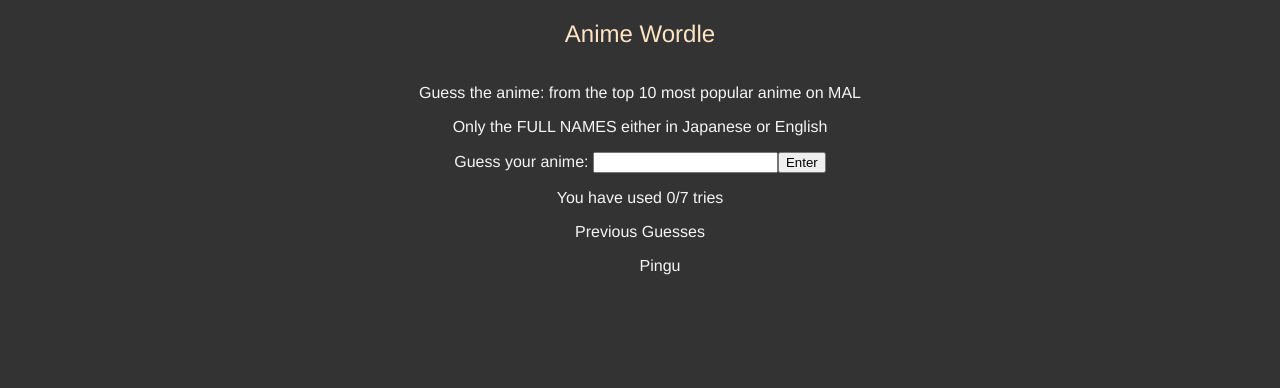
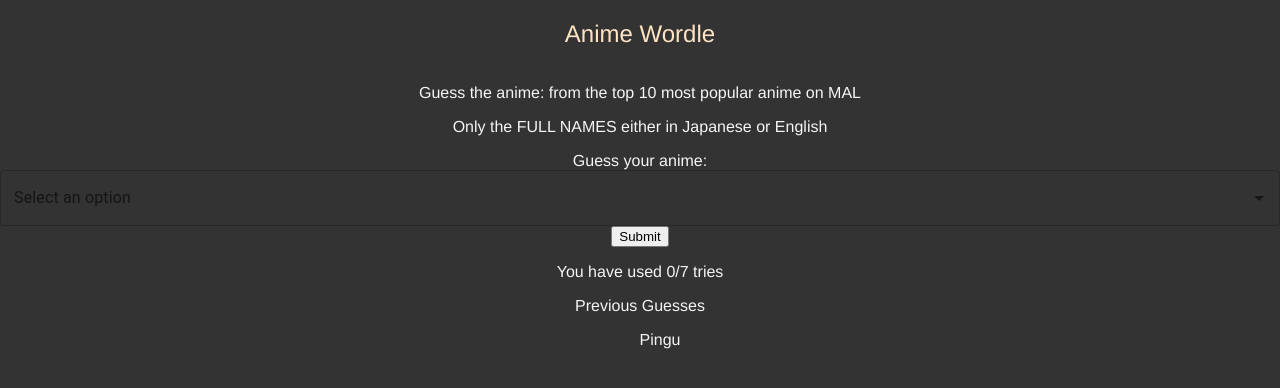
Before and after one commit to JLi7733/UncommonHacks23, a React (Create React App) app: page / in a window 1280 px wide. Shown: the top 388 px of the page. Built offline with nearby package versions, Linux system fonts and the light colour scheme.

Commit message:
cool form

```diff
--- a/package.json
+++ b/package.json
@@ -4,6 +4,9 @@
   "version": "0.1.0",
   "private": true,
   "dependencies": {
+    "@emotion/react": "^11.10.6",
+    "@emotion/styled": "^11.10.6",
+    "@mui/material": "^5.11.14",
     "@testing-library/jest-dom": "^5.16.5",
     "@testing-library/react": "^13.4.0",
     "@testing-library/user-event": "^13.5.0",
@@ -11,6 +14,7 @@
     "@types/node": "^16.18.20",
     "@types/react": "^18.0.29",
     "@types/react-dom": "^18.0.11",
+    "autocompleter": "^8.0.3",
     "react": "^18.2.0",
     "react-dom": "^18.2.0",
     "react-scripts": "5.0.1",
--- a/src/App.tsx
+++ b/src/App.tsx
@@ -1,12 +1,9 @@
 import * as React from 'react';
-import { useState, useEffect } from "react"
+import { useState, useEffect } from "react";
+import autocomplete from './AutoComplete';
+import AutocompleteForm from './AutoComplete';
 
 var data = require('./solutions.json')
-
-const allTitles = []
-for(let i = 0;i < 10; i ++){
-  allTitles.push([data.data[i].node.title])
-}
 
 function getRandomNumber(): number {
   return Math.floor(Math.random() * 10);
@@ -33,30 +30,6 @@
   const [lastGuess, setLastGuess] = useState(guess);
   const [tries, setTries] = useState(0);
 
-  function guessInput(event: { target: { value: React.SetStateAction<string>; }; }){
-    setGuess(event.target.value);
-  };
-
-  function onClick(){
-    setLastGuess(guess);
-    setTries(tries + 1);
-    setPreviousGuesses([...previousGuesses, guess])
-  };
-
-  if(names.includes(lastGuess)){
-    return(
-     <div>
-      <p>You Win!</p>
-      <p>The solution was {names[0]}/{names[1]}</p>
-     </div>
-    )
-  }
-  if(lastGuess === "debug"){
-    return(
-      <div><p>Secret</p></div>
-    )
-  }
-
   if(tries > 7){
     return(
       <div>
@@ -69,12 +42,7 @@
   return (
     <div className = "App">
       <label>Guess your anime: </label>
-      <input type = "text"
-        id = "guess"
-        value = {guess}
-        onChange={guessInput}>
-      </input>
-      <button onClick={onClick}>Enter</button>
+      <AutocompleteForm></AutocompleteForm>
       <p>You have used {tries}/7 tries</p>
       <figure>Previous Guesses
         <ul>
--- /dev/null
+++ b/src/AutoComplete.tsx
@@ -0,0 +1,52 @@
+import * as React from 'react';
+import { useState, useEffect } from "react";
+import { Autocomplete, TextField } from '@mui/material';
+
+var TOTAL_ANIME = 10;
+interface Option {
+    label: string;
+  }
+
+  var data = require('./solutions.json')
+
+var allAnimes = []
+for(let i = 0;i < TOTAL_ANIME; i ++){
+    allAnimes.push({label: data.data[i].node, value: data.data[i].node.id});
+}
+console.log(allAnimes)
+
+var allTitles = []
+for(let i = 0;i < TOTAL_ANIME; i ++){
+  allTitles.push({label: data.data[i].node.title, value: data.data[i].node.id});
+}
+console.log(allTitles);
+
+const options: Option[] = allTitles
+
+const AutocompleteForm = () => {
+    const [selectedOption, setSelectedOption] = useState<Option | null>(null);
+
+    const handleSubmit = (event: React.FormEvent<HTMLFormElement>) => {
+        event.preventDefault();
+        console.log('Submitted with option:', selectedOption);
+    };
+
+    return (
+    <form onSubmit={handleSubmit}>
+    <Autocomplete
+        options={options}
+        getOptionLabel={(option) => option.label}
+        value={selectedOption}
+        onChange={(event, newValue) => {
+        setSelectedOption(newValue);
+        }}
+        renderInput={(params) => (
+        <TextField {...params} label="Select an option" variant="outlined" />
+        )}
+    />
+    <button type="submit">Submit</button>
+    </form>
+    );
+};
+
+export default AutocompleteForm
--- a/src/styles.css
+++ b/src/styles.css
@@ -27,6 +27,9 @@
   margin: 0;
   background-color:#333;
 }
+AutoCompleteForm {
+  color: bisque
+}
 h1 {
   font-size: 1.2em;
   padding: 20px 0;
```
Also changed, not shown: 1 other file (tests, documents, lock files or other folders).
